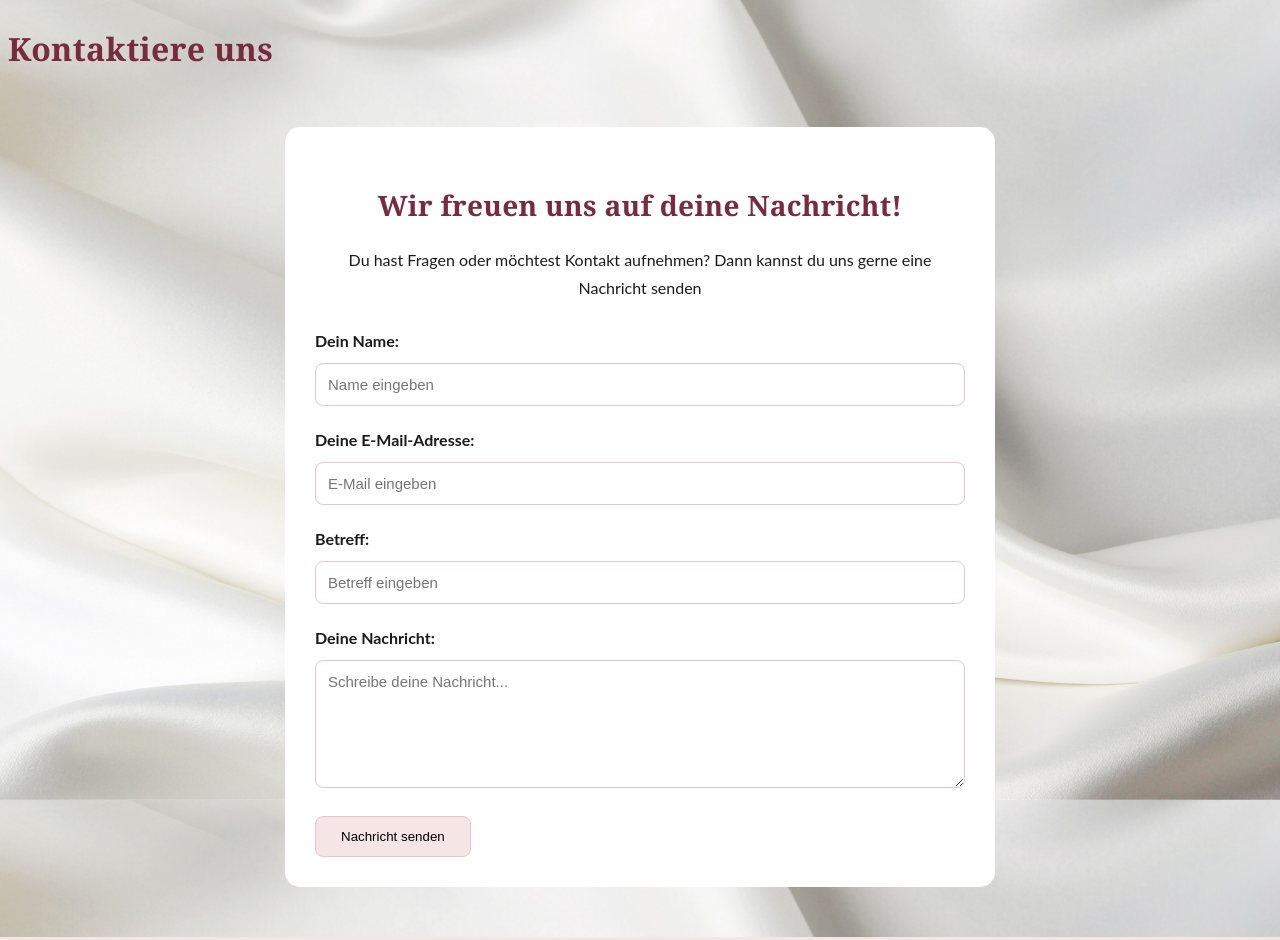
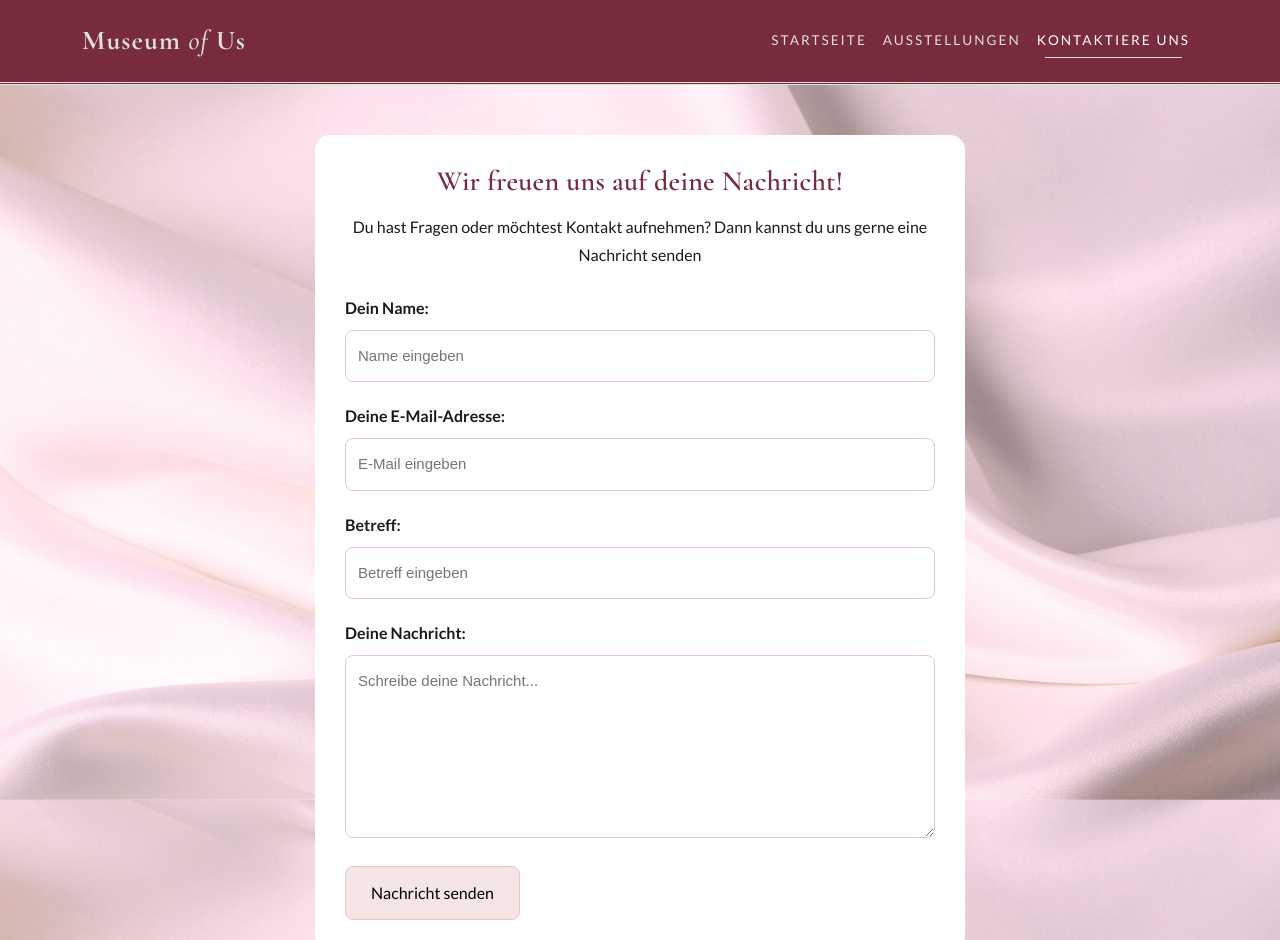
Before and after one commit to lenjabrb/lenjabrb.github.io, a plain HTML site: page kontakt.html in a window 1280 px wide. Shown: the top 940 px of the page. Drawn offline with nearby package versions, Linux system fonts and the light colour scheme.

Commit message:
Navbar Kontaktseite

```diff
--- a/kontakt.html
+++ b/kontakt.html
@@ -1,24 +1,74 @@
+
 <!DOCTYPE html>
 <html lang="de">
 <head>
     <meta charset="UTF-8">
-    <meta name="viewport" content="width=device-width, initial-scale=1.0">
+    <meta name="viewport" content="width=device-width, initial-scale=1">
+
     <title>Kontaktiere uns</title>
+
+    <!-- Bootstrap CSS -->
+    <link href="https://cdn.jsdelivr.net/npm/bootstrap@5.3.3/dist/css/bootstrap.min.css" rel="stylesheet">
+
+    <!-- Google Fonts -->
+    <link rel="preconnect" href="https://fonts.googleapis.com">
+    <link rel="preconnect" href="https://fonts.gstatic.com" crossorigin>
+    <link href="https://fonts.googleapis.com/css2?family=Cormorant+Garamond:ital,wght@0,500;0,600;0,700;1,500&family=Lato:wght@300;400;700&display=swap" rel="stylesheet">
+
+    <!-- Eigene CSS -->
     <link rel="stylesheet" href="style.css">
 </head>
-<body>
+
+<body class="startseite">
+
+    <a class="visually-hidden-focusable skip-link" href="#hauptinhalt">Zum Hauptinhalt springen</a>
+
+    <!-- Navigation -->
     <header>
-        <h1>Kontaktiere uns</h1>
-        <nav>
+        <nav class="navbar navbar-expand-lg sticky-top museum-navbar" data-bs-theme="dark" aria-label="Hauptnavigation">
+            <div class="container">
 
+                <a class="navbar-brand" href="startseite.html">Museum <span class="brand-of">of</span> Us</a>
+
+                <button class="navbar-toggler" type="button" data-bs-toggle="collapse" data-bs-target="#navbarInhalt"
+                    aria-controls="navbarInhalt" aria-expanded="false" aria-label="Navigation ein- oder ausklappen">
+                    <span class="navbar-toggler-icon"></span>
+                </button>
+
+                <div class="collapse navbar-collapse" id="navbarInhalt">
+                    <ul class="navbar-nav ms-auto mb-2 mb-lg-0">
+
+                        <li class="nav-item">
+                            <a class="nav-link" href="startseite.html">Startseite</a>
+                        </li>
+
+                        <li class="nav-item dropdown">
+                            <a class="nav-link dropdown-toggle" href="#" id="dropdownAusstellungen" role="button"
+                                data-bs-toggle="dropdown" aria-expanded="false">
+                                Ausstellungen
+                            </a>
+
+                            <ul class="dropdown-menu dropdown-menu-end museum-dropdown" aria-labelledby="dropdownAusstellungen">
+                                <li><a class="dropdown-item" href="lenja.html">Über Lenja</a></li>
+                                <li><a class="dropdown-item" href="angelina.html">Über Angelina</a></li>
+                            </ul>
+                        </li>
+
+                        <li class="nav-item">
+                            <a class="nav-link active" aria-current="page" href="kontakt.html">Kontaktiere uns</a>
+                        </li>
+
+                    </ul>
+                </div>
+            </div>
         </nav>
     </header>
-    <main class="Kontakt-container">
+
+    <main id="hauptinhalt" class="Kontakt-container">
+
         <h2>Wir freuen uns auf deine Nachricht!</h2>
-        <p>Du hast Fragen oder möchtest Kontakt aufnehmen? Dann kannst du uns gerne eine Nachricht senden
-
-    </p>
-    <form class="kontakt-formular" onsubmit="nachrichtSenden(event)">
+<p>Du hast Fragen oder möchtest Kontakt aufnehmen? Dann kannst du uns gerne eine Nachricht senden </p>
+ <form class="kontakt-formular" onsubmit="nachrichtSenden(event)">
         <label for="name">Dein Name:</label>
         <input type="text" id="name" placeholder="Name eingeben" required>
 
@@ -51,6 +101,11 @@
             document.querySelector('.kontakt-formular').reset();
         }
      </script>
+    </main>
 
+    <script src="https://cdn.jsdelivr.net/npm/bootstrap@5.3.3/dist/js/bootstrap.bundle.min.js"></script>
+
+</body>
+</html>
     </body>
     </html>
```
Also changed, not shown: startseite.html (+3 -15 lines).
